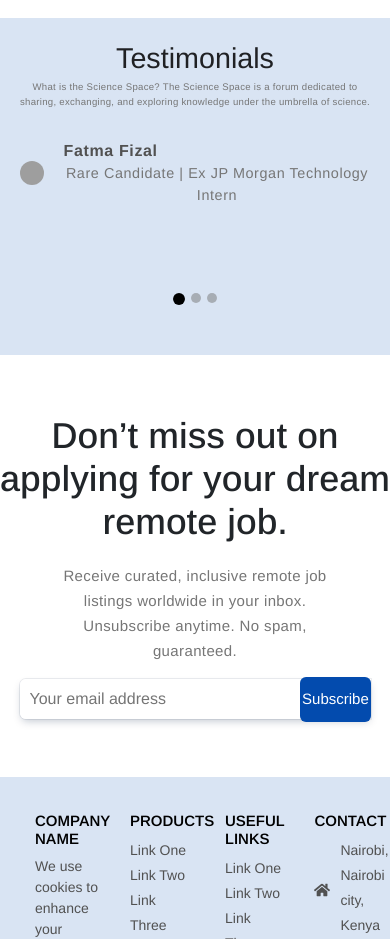
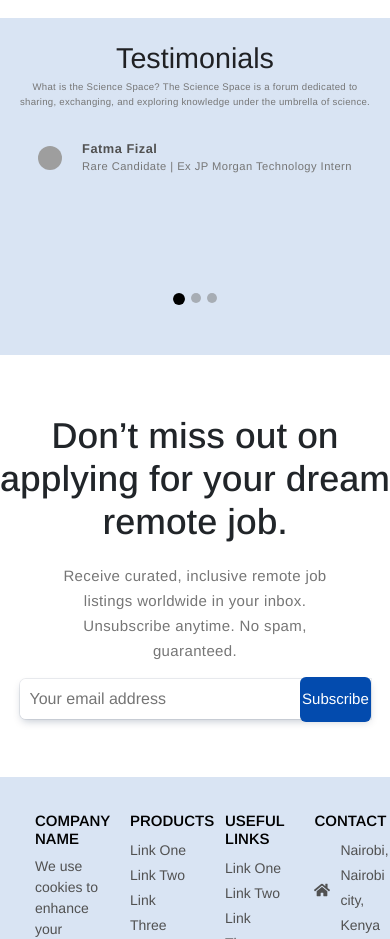
Before and after one commit to c4928315/project002, a React app: page / in a window 390 px wide. Shown: the part 1180-2119 px from the top of the page. Built offline with nearby package versions, Linux system fonts and the light colour scheme; some packages are replaced by stand-ins of ours; no server answers; grey boxes are pictures that could not be loaded.

Commit message:
on my way

```diff
--- a/src/Components/Testimonials/testimonials.css
+++ b/src/Components/Testimonials/testimonials.css
@@ -163,10 +163,10 @@
     }
 
     .userName{
-        font-size: 1em;
+        font-size: 0.8em;
     }
 
     .occupation{
-        font-size: 0.9em;
+        font-size: 0.7em;
     }
   }
```
